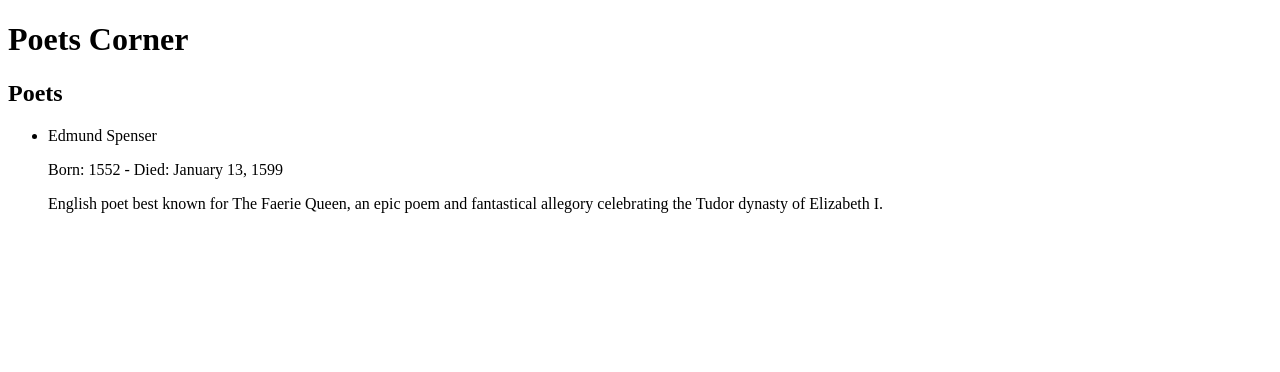
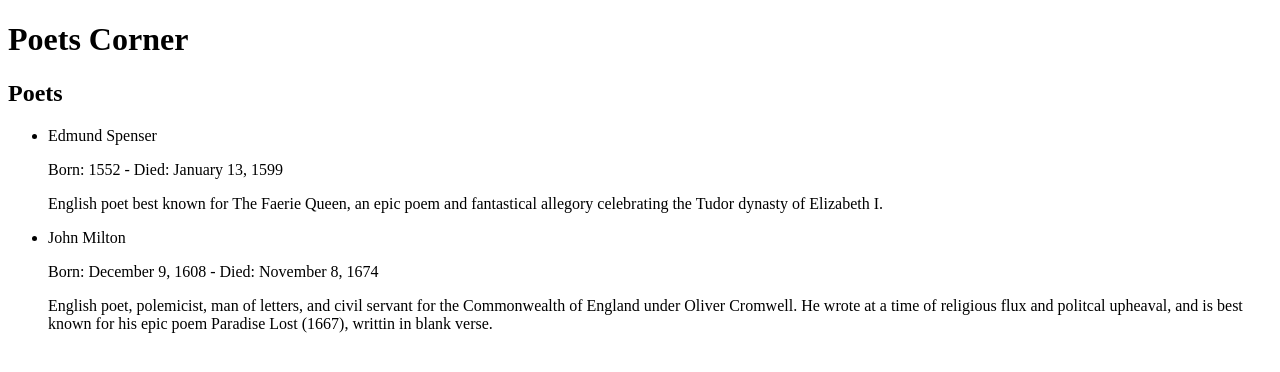
Before and after one commit to abonner1/poets_corner, a React (Create React App) app: page / in a window 1280 px wide. Shown: the top 372 px of the page. Built offline with nearby package versions, Linux system fonts and the light colour scheme.

Commit message:
Add second poet to data.

```diff
--- a/src/data/poets.js
+++ b/src/data/poets.js
@@ -5,5 +5,12 @@ export var poets = [
     birthDate: "1552",
     deathDate: "January 13, 1599",
     bio: "English poet best known for The Faerie Queen, an epic poem and fantastical allegory celebrating the Tudor dynasty of Elizabeth I."
+  },
+  {
+    firstName: "John",
+    lastName: "Milton",
+    birthDate: "December 9, 1608",
+    deathDate: "November 8, 1674",
+    bio: "English poet, polemicist, man of letters, and civil servant for the Commonwealth of England under Oliver Cromwell. He wrote at a time of religious flux and politcal upheaval, and is best known for his epic poem Paradise Lost (1667), writtin in blank verse."
   }
 ]
```
